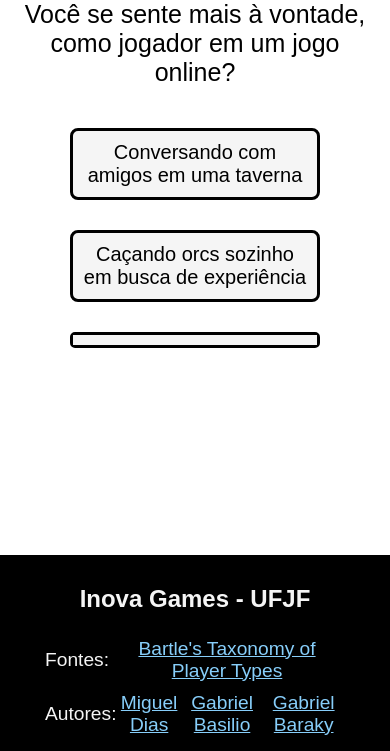
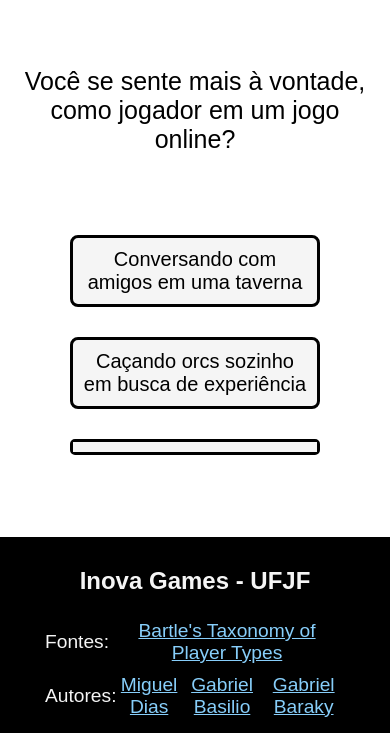
Before and after one commit to ufjf-gamelab/bartlesQuizExtended, a plain HTML site: page index.html in a window 390 px wide. Shown: the part 247-998 px from the top of the page. Drawn offline with Linux system fonts and the light colour scheme.

Commit message:
ajuste na tela pequena

```diff
--- a/estilos/telapequena.css
+++ b/estilos/telapequena.css
@@ -26,16 +26,15 @@
     main{
 
         width: 100%;
-        height: 500px;
-        padding-bottom: calc(95vh - 600px);
+        padding-top: 30px;
+        height: calc(100vh - 190px);
         display: flex;
         flex-direction: row;
         flex-wrap: wrap;
-        align-items: center;
+        align-items: flex-start;
         justify-content: center;
 
 
-        gap: 30px;
     }
     main h1{
         margin: 0%;
```
